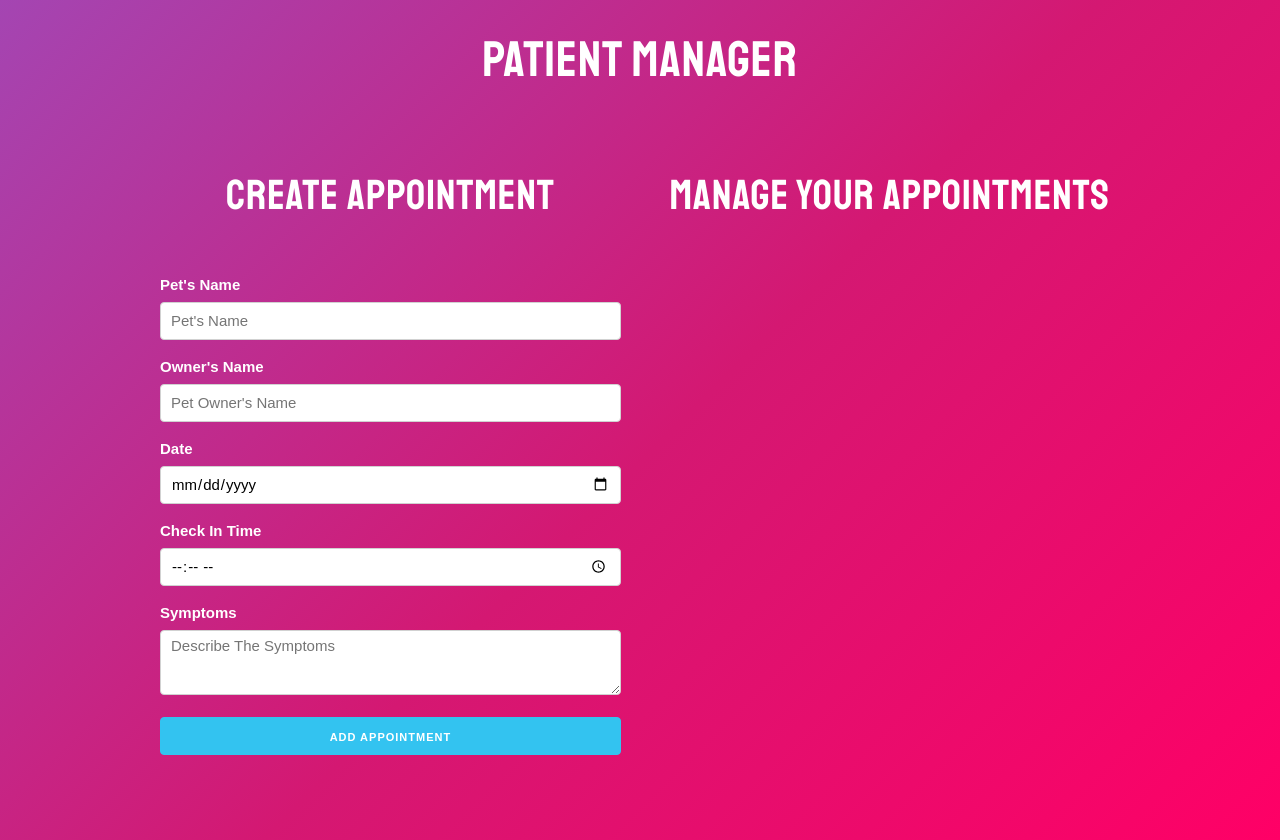
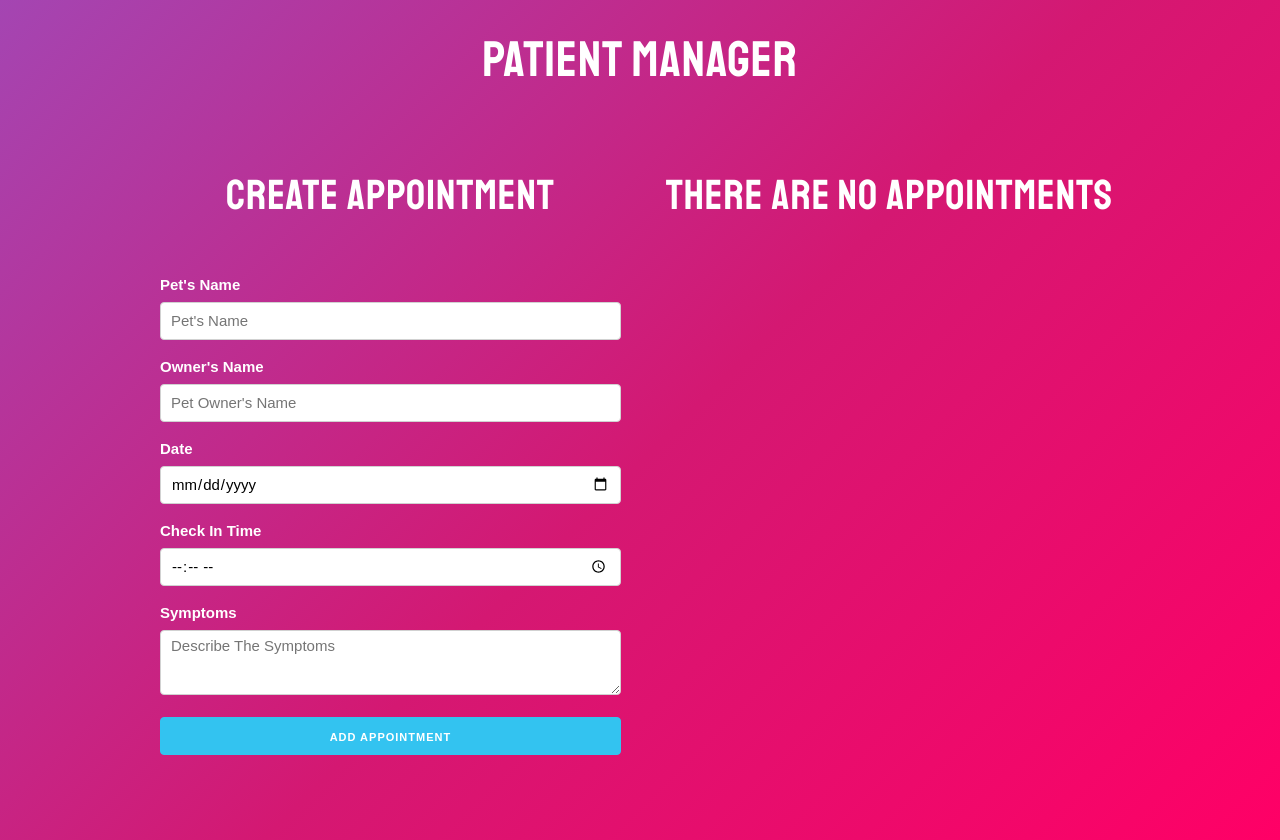
Before and after one commit to mikaelpizzi/patient-manager, a React (Create React App) app: page / in a window 1280 px wide. Built offline with nearby package versions, Linux system fonts and the light colour scheme.

Commit message:
[ADD] Add conditional message to app

```diff
--- a/src/App.js
+++ b/src/App.js
@@ -23,6 +23,9 @@
     updateAppointments(afterDelete);
   }
 
+  // Conditional message
+  const title = appointments.length === 0 ? "There Are No appointments" : "Manage Your Appointments"
+
   return (
     <Fragment>
       <h1>Patient Manager</h1>
@@ -34,7 +37,7 @@
             />
           </div>
           <div className="one-half column">
-            <h2>Manage Your Appointments</h2>
+            <h2>{title}</h2>
 
             {appointments.map(appointment => (
               <Appointment
```
